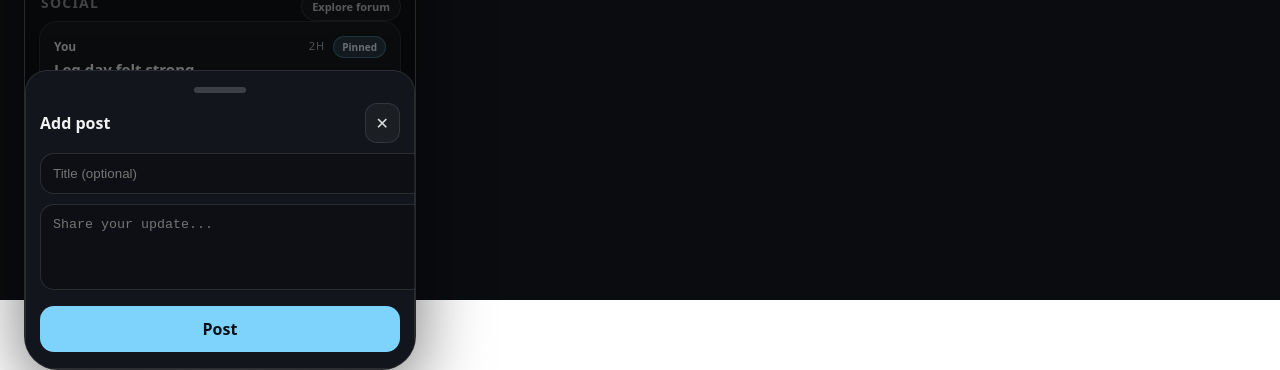
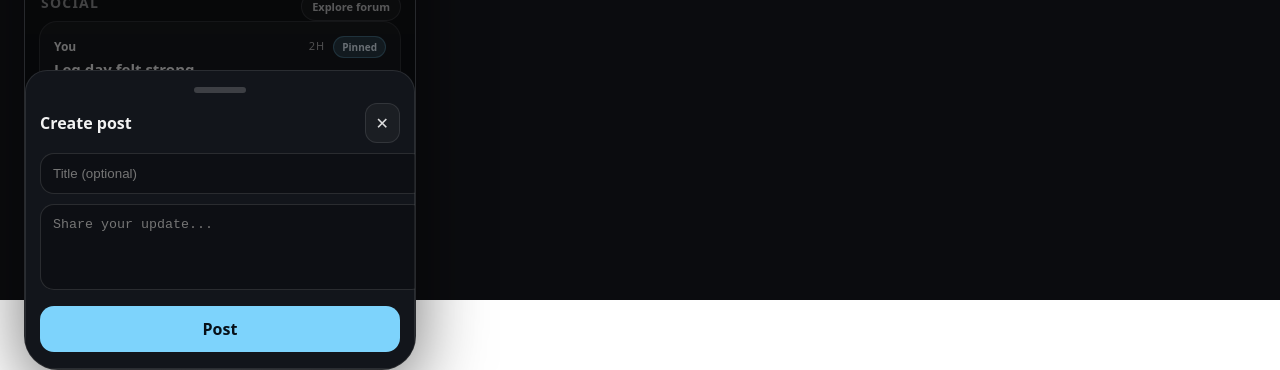
Before and after one commit to The-Vesh-T/Devfest, a React app in the folder Frontend/test-app/: page / in a window 1280 px wide. Both pictures are taken after a click on the button "Create post". Shown: the part 500-870 px from the top of the page. Built offline with nearby package versions, Linux system fonts and the light colour scheme; the HTML template or start-up script is replaced by a standard one.

Commit message:
Version 1.4.1, added my own addsheet to avoid conflicts

```diff
--- a/Frontend/test-app/src/App.jsx
+++ b/Frontend/test-app/src/App.jsx
@@ -5,6 +5,7 @@ import PhoneFrame from "./components/PhoneFrame";
 import TopBar from "./components/TopBar";
 import BottomNav from "./components/BottomNav";
 import AddSheet from "./components/AddSheet";
+import PostSheet from "./components/PostSheet";
 
 import HomeScreen from "./screens/HomeScreen";
 import FoodScreen from "./screens/FoodScreen";
@@ -41,10 +42,10 @@ export default function App() {
           <BottomNav tab={tab} setTab={setTab} />
         </div>
 
-        <AddSheet
+        {tab === "home" ? (
+          <PostSheet
             open={sheetOpen}
             onClose={() => setSheetOpen(false)}
-          mode={mode}
             onPost={(post) => {
               setPosts((prev) => [
                 {
@@ -60,6 +61,9 @@ export default function App() {
               ]);
             }}
           />
+        ) : (
+          <AddSheet open={sheetOpen} onClose={() => setSheetOpen(false)} mode={mode} />
+        )}
       </PhoneFrame>
     </div>
   );
--- /dev/null
+++ b/Frontend/test-app/src/components/PostSheet.jsx
@@ -0,0 +1,51 @@
+import { useState } from "react";
+
+export default function PostSheet({ open, onClose, onPost }) {
+  const [title, setTitle] = useState("");
+  const [body, setBody] = useState("");
+
+  if (!open) return null;
+
+  const submit = () => {
+    if (onPost) {
+      onPost({
+        title: title.trim() || "Post",
+        body: body.trim(),
+      });
+    }
+    setTitle("");
+    setBody("");
+    onClose();
+  };
+
+  return (
+    <div className="sheetBackdrop" onClick={onClose} role="presentation">
+      <div className="sheet" onClick={(e) => e.stopPropagation()} role="dialog" aria-modal="true">
+        <div className="sheetHandle" />
+        <div className="sheetHeader">
+          <div className="sheetTitle">Create post</div>
+          <button className="xBtn" onClick={onClose} aria-label="Close">
+            ✕
+          </button>
+        </div>
+
+        <input
+          className="input"
+          placeholder="Title (optional)"
+          value={title}
+          onChange={(e) => setTitle(e.target.value)}
+        />
+        <textarea
+          className="input"
+          rows={4}
+          placeholder="Share your update..."
+          value={body}
+          onChange={(e) => setBody(e.target.value)}
+        />
+        <button className="primaryBtn" onClick={submit}>
+          Post
+        </button>
+      </div>
+    </div>
+  );
+}
```
Lines whose indentation alone changed are shown as unchanged.
